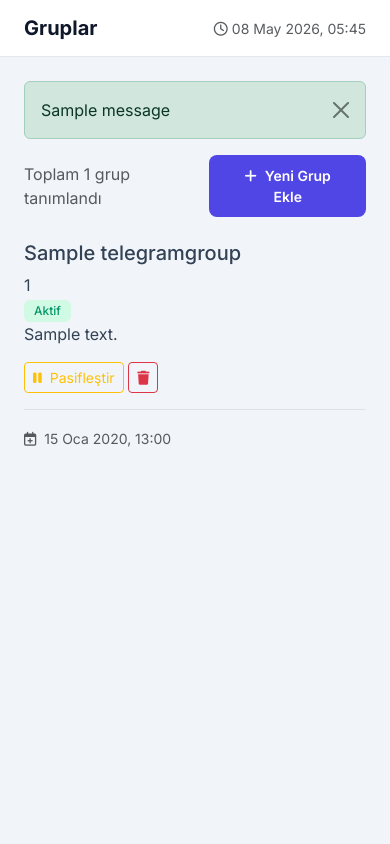
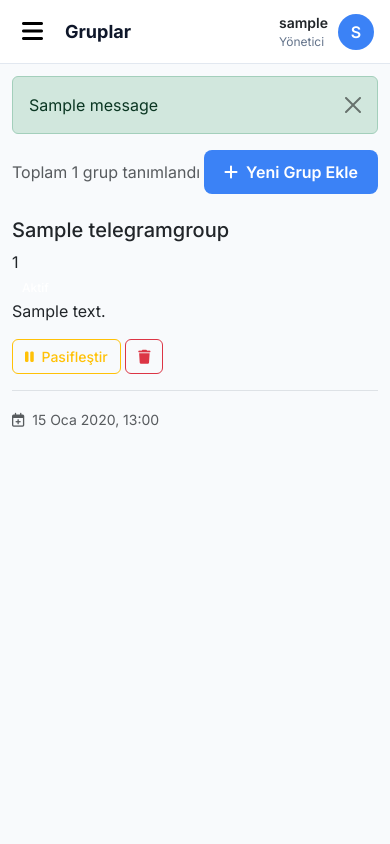
Before and after one commit to mrcengiz-owner/tgbot, a Django app: page /gruplar/ in a window 390 px wide. Run offline with Django 5.2, Linux system fonts and the light colour scheme; a user stored in the database is signed in; tables that the repository leaves empty hold one stand-in row (values such as "Sample post"); one stand-in notice (Sample message) is shown.

Commit message:
Responsive UI - mobil uyumlu tasarım

```diff
--- a/templates/core/base.html
+++ b/templates/core/base.html
@@ -6,96 +6,54 @@
     <title>{% block title %}Telegram Panel{% endblock %}</title>
     <link href="https://cdn.jsdelivr.net/npm/bootstrap@5.3.2/dist/css/bootstrap.min.css" rel="stylesheet">
     <link href="https://cdnjs.cloudflare.com/ajax/libs/font-awesome/6.5.1/css/all.min.css" rel="stylesheet">
-    <link href="https://fonts.googleapis.com/css2?family=Inter:wght@300;400;500;600;700&display=swap" rel="stylesheet">
+    <link href="https://fonts.googleapis.com/css2?family=Inter:wght@400;500;600;700&display=swap" rel="stylesheet">
     <style>
-        :root {
-            --primary: #4f46e5;
-            --primary-dark: #4338ca;
-            --success: #10b981;
-            --warning: #f59e0b;
-            --danger: #ef4444;
-            --info: #06b6d4;
-            --dark: #0f172a;
-            --sidebar-width: 260px;
-        }
-
-        * { margin: 0; padding: 0; box-sizing: border-box; }
-
-        body {
-            font-family: 'Inter', sans-serif;
-            background: #f1f5f9;
-            color: #334155;
-            min-height: 100vh;
-        }
+        * { box-sizing: border-box; }
+        body { font-family: 'Inter', sans-serif; background: #f8fafc; margin: 0; }
 
         .sidebar {
             position: fixed;
             top: 0;
             left: 0;
-            width: var(--sidebar-width);
+            width: 240px;
             height: 100vh;
-            background: var(--dark);
+            background: #1e293b;
             color: #fff;
-            z-index: 1000;
-            display: flex;
-            flex-direction: column;
+            overflow-y: auto;
         }
 
-        .sidebar-brand {
+        .sidebar-header {
             padding: 20px;
             border-bottom: 1px solid rgba(255,255,255,0.1);
         }
 
-        .sidebar-brand h4 {
-            font-size: 18px;
-            font-weight: 700;
-            color: #fff;
+        .sidebar-header h5 { margin: 0; font-weight: 700; }
+        .sidebar-header small { color: #94a3b8; }
+
+        .nav-menu { padding: 15px 10px; }
+
+        .nav-item {
+            margin-bottom: 4px;
         }
-
-        .sidebar-brand small {
-            font-size: 11px;
-            color: #94a3b8;
-        }
-
-        .nav-section { padding: 16px 12px; }
-        .nav-section-title {
-            font-size: 11px;
-            text-transform: uppercase;
-            letter-spacing: 0.5px;
-            color: #64748b;
-            padding: 8px 12px;
-            font-weight: 600;
-        }
-
-        .nav-item { margin-bottom: 4px; }
 
         .nav-link {
             display: flex;
             align-items: center;
-            padding: 12px 14px;
+            padding: 12px 16px;
             color: #94a3b8;
             text-decoration: none;
             border-radius: 10px;
+            transition: 0.2s;
+            gap: 12px;
             font-weight: 500;
-            font-size: 14px;
-            transition: all 0.2s;
-            gap: 12px;
         }
 
-        .nav-link:hover {
-            background: rgba(255,255,255,0.05);
-            color: #fff;
-        }
-
-        .nav-link.active {
-            background: var(--primary);
-            color: #fff;
-        }
-
+        .nav-link:hover { background: rgba(255,255,255,0.1); color: #fff; }
+        .nav-link.active { background: #3b82f6; color: #fff; }
         .nav-link i { width: 20px; text-align: center; }
 
         .main-content {
-            margin-left: var(--sidebar-width);
+            margin-left: 240px;
             min-height: 100vh;
         }
 
@@ -108,23 +66,35 @@
             align-items: center;
         }
 
-        .page-title {
-            font-size: 20px;
-            font-weight: 700;
-            color: #0f172a;
-            margin: 0;
+        .page-title { font-size: 24px; font-weight: 700; color: #0f172a; margin: 0; }
+
+        .content { padding: 24px; }
+
+        .card {
+            background: #fff;
+            border-radius: 12px;
+            border: 1px solid #e2e8f0;
+            box-shadow: 0 1px 3px rgba(0,0,0,0.05);
         }
 
-        .content-wrapper { padding: 24px; }
+        .card-header {
+            padding: 16px 20px;
+            border-bottom: 1px solid #e2e8f0;
+            font-weight: 600;
+            background: #f8fafc;
+            border-radius: 12px 12px 0 0;
+        }
 
-        .stat-card {
+        .card-body { padding: 20px; }
+
+        .stat-box {
             background: #fff;
-            border-radius: 14px;
+            border-radius: 12px;
             padding: 20px;
             border: 1px solid #e2e8f0;
         }
 
-        .stat-card .icon {
+        .stat-box .icon {
             width: 48px;
             height: 48px;
             border-radius: 10px;
@@ -132,137 +102,194 @@
             align-items: center;
             justify-content: center;
             font-size: 20px;
-            margin-bottom: 12px;
         }
 
-        .stat-card .value {
-            font-size: 28px;
-            font-weight: 700;
-            color: #0f172a;
-        }
-
-        .stat-card .label {
-            font-size: 13px;
-            color: #64748b;
-        }
-
-        .card {
-            background: #fff;
-            border-radius: 14px;
-            border: 1px solid #e2e8f0;
-            overflow: hidden;
-        }
-
-        .card-header {
-            padding: 16px 20px;
-            border-bottom: 1px solid #e2e8f0;
-            font-weight: 600;
-            background: #f8fafc;
-        }
-
-        .card-body { padding: 20px; }
+        .stat-box .value { font-size: 28px; font-weight: 700; color: #0f172a; }
+        .stat-box .label { color: #64748b; font-size: 14px; }
 
         .btn-primary {
-            background: var(--primary);
+            background: #3b82f6;
             border: none;
             padding: 10px 20px;
             border-radius: 8px;
             font-weight: 600;
-            font-size: 14px;
         }
 
-        .btn-primary:hover { background: var(--primary-dark); }
+        .btn-primary:hover { background: #2563eb; }
+
+        .btn-sm { padding: 6px 12px; border-radius: 6px; font-weight: 500; }
 
         .form-control, .form-select {
             border: 1px solid #e2e8f0;
             border-radius: 8px;
             padding: 10px 14px;
-            font-size: 14px;
         }
 
         .form-control:focus, .form-select:focus {
-            border-color: var(--primary);
-            box-shadow: 0 0 0 3px rgba(79, 70, 229, 0.1);
+            border-color: #3b82f6;
+            box-shadow: 0 0 0 3px rgba(59, 130, 246, 0.1);
         }
 
-        .modal-content { border: none; border-radius: 14px; }
-        .modal-header { border-radius: 14px 14px 0 0; }
+        .modal-content { border: none; border-radius: 16px; }
+        .modal-header { border-radius: 16px 16px 0 0; }
 
         .badge { padding: 5px 10px; border-radius: 6px; font-weight: 500; font-size: 12px; }
-        .badge-success { background: #d1fae5; color: #059669; }
-        .badge-danger { background: #fee2e2; color: #dc2626; }
-        .badge-warning { background: #fef3c7; color: #d97706; }
-        .badge-primary { background: #dbeafe; color: #2563eb; }
 
+        .table { margin-bottom: 0; }
+        .table th { background: #f8fafc; font-weight: 600; font-size: 13px; text-transform: uppercase; color: #64748b; border: none; padding: 12px 16px; }
+        .table td { vertical-align: middle; border-color: #f1f5f9; padding: 14px 16px; }
+
+        .user-info {
+            display: flex;
+            align-items: center;
+            gap: 10px;
+        }
+
+        .user-avatar {
+            width: 36px;
+            height: 36px;
+            border-radius: 50%;
+            background: #3b82f6;
+            display: flex;
+            align-items: center;
+            justify-content: center;
+            color: #fff;
+            font-weight: 600;
+        }
+
+        /* Mobile Toggle Button */
+        .mobile-toggle {
+            display: none;
+            background: none;
+            border: none;
+            font-size: 24px;
+            cursor: pointer;
+        }
+
+        /* Overlay for mobile */
+        .sidebar-overlay {
+            display: none;
+            position: fixed;
+            top: 0;
+            left: 0;
+            width: 100%;
+            height: 100%;
+            background: rgba(0,0,0,0.5);
+            z-index: 999;
+        }
+
+        /* Responsive */
         @media (max-width: 992px) {
-            .sidebar { transform: translateX(-100%); }
-            .main-content { margin-left: 0; }
+            .sidebar {
+                transform: translateX(-100%);
+                z-index: 1000;
+            }
+
+            .sidebar.active {
+                transform: translateX(0);
+            }
+
+            .sidebar-overlay.active {
+                display: block;
+            }
+
+            .main-content {
+                margin-left: 0;
+            }
+
+            .mobile-toggle {
+                display: block;
+            }
+
+            .page-title {
+                font-size: 18px;
+            }
+
+            .content {
+                padding: 16px;
+            }
+        }
+
+        @media (max-width: 576px) {
+            .topbar {
+                padding: 12px 16px;
+            }
+
+            .content {
+                padding: 12px;
+            }
+
+            .stat-box {
+                padding: 16px;
+            }
+
+            .stat-box .value {
+                font-size: 24px;
+            }
         }
     </style>
 </head>
 <body>
-    <div class="d-flex">
-        <aside class="sidebar">
-            <div class="sidebar-brand">
-                <h4><i class="fab fa-telegram-plane me-2"></i>Telegram Panel</h4>
-                <small>Mesaj Yönetim Sistemi</small>
+    <!-- Mobile Overlay -->
+    <div class="sidebar-overlay" onclick="toggleSidebar()"></div>
+
+    <!-- Sidebar -->
+    <aside class="sidebar" id="sidebar">
+        <div class="sidebar-header">
+            <h5><i class="fab fa-telegram-plane me-2"></i>Telegram Panel</h5>
+            <small>Mesaj Yönetim</small>
         </div>
 
-            <div class="nav-section">
-                <div class="nav-section-title">Ana Menü</div>
-                <div class="nav-item">
+        <nav class="nav-menu">
             <a href="{% url 'dashboard' %}" class="nav-link {% if request.resolver_match.url_name == 'dashboard' %}active{% endif %}">
                 <i class="fas fa-chart-pie"></i>Dashboard
             </a>
-                </div>
-                <div class="nav-item">
             <a href="{% url 'groups' %}" class="nav-link {% if 'gruplar' in request.path %}active{% endif %}">
                 <i class="fas fa-users"></i>Gruplar
             </a>
-                </div>
-                <div class="nav-item">
             <a href="{% url 'templates' %}" class="nav-link {% if 'sablon' in request.path %}active{% endif %}">
                 <i class="fas fa-file-alt"></i>Hazır Mesajlar
             </a>
-                </div>
-                <div class="nav-item">
             <a href="{% url 'send_message' %}" class="nav-link {% if 'gonder' in request.path %}active{% endif %}">
                 <i class="fas fa-paper-plane"></i>Gönderimler
             </a>
-                </div>
-                <div class="nav-item">
             <a href="{% url 'scheduled_tasks' %}" class="nav-link {% if 'planli' in request.path %}active{% endif %}">
                 <i class="fas fa-clock"></i>Planlı Gönderimler
             </a>
-                </div>
-            </div>
 
-            <div class="nav-section mt-auto" style="border-top: 1px solid rgba(255,255,255,0.1);">
-                <div class="nav-item">
+            <div style="border-top: 1px solid rgba(255,255,255,0.1); margin-top: 16px; padding-top: 16px;">
                 <a href="{% url 'settings' %}" class="nav-link {% if request.resolver_match.url_name == 'settings' %}active{% endif %}">
                     <i class="fas fa-cog"></i>Ayarlar
                 </a>
-                </div>
-                <div class="nav-item">
                 <a href="{% url 'logout' %}" class="nav-link">
                     <i class="fas fa-sign-out-alt"></i>Çıkış Yap
                 </a>
             </div>
-            </div>
+        </nav>
     </aside>
 
+    <!-- Main Content -->
     <div class="main-content">
         <header class="topbar">
+            <div class="d-flex align-items-center gap-3">
+                <button class="mobile-toggle" onclick="toggleSidebar()">
+                    <i class="fas fa-bars"></i>
+                </button>
                 <h1 class="page-title">{% block page_title %}Dashboard{% endblock %}</h1>
-                <div class="text-muted small">
-                    <i class="far fa-clock me-1"></i>{% now "d M Y, H:i" %}
+            </div>
+            <div class="user-info">
+                <div>
+                    <div style="font-weight: 600; font-size: 14px;">{{ user.username }}</div>
+                    <div style="font-size: 12px; color: #64748b;">Yönetici</div>
+                </div>
+                <div class="user-avatar">{{ user.username|slice:":1"|upper }}</div>
             </div>
         </header>
 
-            <div class="content-wrapper">
+        <div class="content">
             {% if messages %}
                 {% for message in messages %}
-                    <div class="alert alert-{% if message.tags == 'error' %}danger{% else %}{{ message.tags }}{% endif %} alert-dismissible fade show" role="alert">
+                <div class="alert alert-{% if message.tags == 'error' %}danger{% else %}{{ message.tags }}{% endif %} alert-dismissible fade show">
                     {{ message }}
                     <button type="button" class="btn-close" data-bs-dismiss="alert"></button>
                 </div>
@@ -272,8 +299,14 @@
             {% block content %}{% endblock %}
         </div>
     </div>
-    </div>
 
     <script src="https://cdn.jsdelivr.net/npm/bootstrap@5.3.2/dist/js/bootstrap.bundle.min.js"></script>
+    <script>
+        function toggleSidebar() {
+            document.getElementById('sidebar').classList.toggle('active');
+            document.querySelector('.sidebar-overlay').classList.toggle('active');
+        }
+    </script>
+    {% block extra_js %}{% endblock %}
 </body>
 </html>
```
Lines whose indentation alone changed are shown as unchanged.
